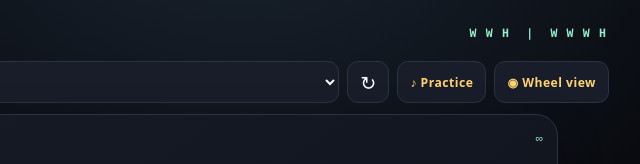
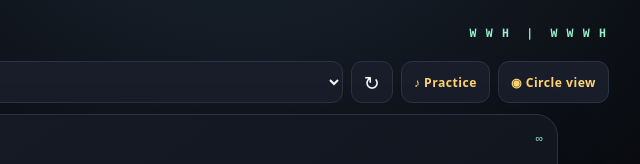
Before and after one commit to santismo/Keyer, a plain HTML site: page index.html in a window 1280 px wide. Shown: the top 164 px of the page, 397-1037 px from the left. Drawn offline with Linux system fonts and the light colour scheme.

Commit message:
Rename circle view and lock selection

```diff
--- a/index.html
+++ b/index.html
@@ -24,13 +24,16 @@
       --violet: #c4b2ff;
       --black-key: #30394a;
     }
-    * { box-sizing: border-box; }
+    * { box-sizing: border-box; -webkit-tap-highlight-color: transparent; }
     html, body { min-height: 100%; background: var(--bg); touch-action: manipulation; }
     body {
       margin: 0;
       color: var(--ink);
       font-family: ui-rounded, "SF Pro Rounded", "Avenir Next", system-ui, sans-serif;
       -webkit-font-smoothing: antialiased;
+      user-select: none;
+      -webkit-user-select: none;
+      -webkit-touch-callout: none;
       background: radial-gradient(circle at 50% -30%, #1d2936 0, transparent 34rem), var(--bg);
     }
     button, select { font: inherit; }
@@ -112,7 +115,7 @@
       </select>
       <button class="icon-button" id="refresh" type="button" aria-label="New set">↻</button>
       <a class="view-button" href="practice.html" aria-label="Open playable keyboard practice mode">♪ Practice</a>
-      <a class="view-button" href="wheel.html" aria-label="Open interactive music wheel view">◉ Wheel view</a>
+      <a class="view-button" href="wheel.html" aria-label="Open interactive music circle view">◉ Circle view</a>
     </div>
     <section class="deck" aria-label="Infinite scale-card deck">
       <button class="nav" id="previous" type="button" aria-label="Previous card">‹</button>
```
